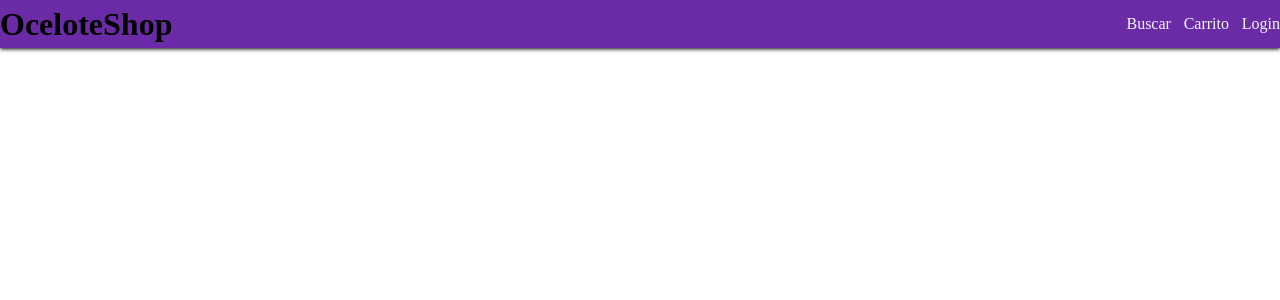
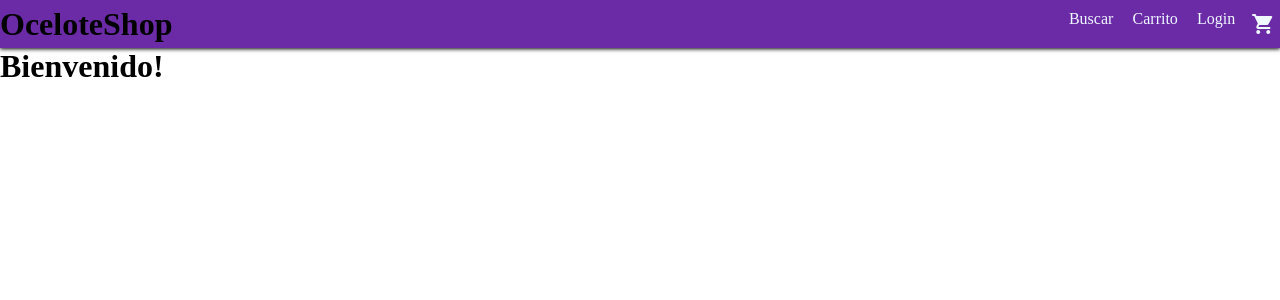
Before and after one commit to MateoAscona/OceloteShop, a React (Create React App) app: page / in a window 1280 px wide. Shown: the top 300 px of the page. Built offline with nearby package versions, Linux system fonts and the light colour scheme.

Commit message:
Desafio 3

```diff
--- a/public/index.html
+++ b/public/index.html
@@ -24,6 +24,8 @@
       work correctly both with client-side routing and a non-root public URL.
       Learn how to configure a non-root public URL by running `npm run build`.
     -->
+    <link href="https://fonts.googleapis.com/icon?family=Material+Icons"
+      rel="stylesheet">
     <title>React App</title>
   </head>
   <body>
--- a/src/App.js
+++ b/src/App.js
@@ -1,10 +1,12 @@
 import React from 'react'
 import Header from './components/Header'
+import ItemListContainer from './components/ItemListContainer'
 
 const App = () => {
   return (
     <>
       <Header/>
+      <ItemListContainer gretting="Bienvenido!"/>
     </>
   )
 }
--- /dev/null
+++ b/src/components/CartWidget.js
@@ -0,0 +1,13 @@
+import React from 'react'
+
+function CartWidget() {
+  return (
+    <div>
+        <span class="material-icons nav-item">
+                shopping_cart
+        </span>
+    </div>
+  )
+}
+
+export default CartWidget
--- /dev/null
+++ b/src/components/ItemListContainer.js
@@ -0,0 +1,9 @@
+import React from 'react'
+
+function ItemListContainer( {gretting} ) {
+  return (
+    <h1>{gretting}</h1>
+  )
+}
+
+export default ItemListContainer
--- a/src/components/Nav.js
+++ b/src/components/Nav.js
@@ -1,11 +1,12 @@
 import React from 'react'
+import CartWidget from './CartWidget'
+import NavLinks from './NavLinks'
 
 const Nav = () => {
   return (
     <nav className='nav'>
-        <li className='nav-item'><a href='' className='a__nav-item'>Buscar</a></li>
-        <li className='nav-item'><a href='' className='a__nav-item'>Carrito</a></li>
-        <li className='nav-item'><a href='' className='a__nav-item'>Login</a></li>
+        <NavLinks/>
+        <CartWidget/>
     </nav>
   )
 }
--- /dev/null
+++ b/src/components/NavLinks.js
@@ -0,0 +1,13 @@
+import React from 'react'
+
+function NavLinks() {
+  return (
+    <>
+    <li className='nav-item'><a href='' className='a__nav-item'>Buscar</a></li>
+    <li className='nav-item'><a href='' className='a__nav-item'>Carrito</a></li>
+    <li className='nav-item'><a href='' className='a__nav-item'>Login</a></li>
+    </>
+  )
+}
+
+export default NavLinks
--- a/src/style.css
+++ b/src/style.css
@@ -16,11 +16,12 @@
 .a__nav-item, .nav-item{
     text-decoration: none;
     list-style: none;
+    margin: 0.2em;
     margin-left: 0.4em;
     color: aliceblue;
 }
 
 .nav{
     display: flex;
-    justify-content: space-around;
+    justify-content: space-between;
 }
```
